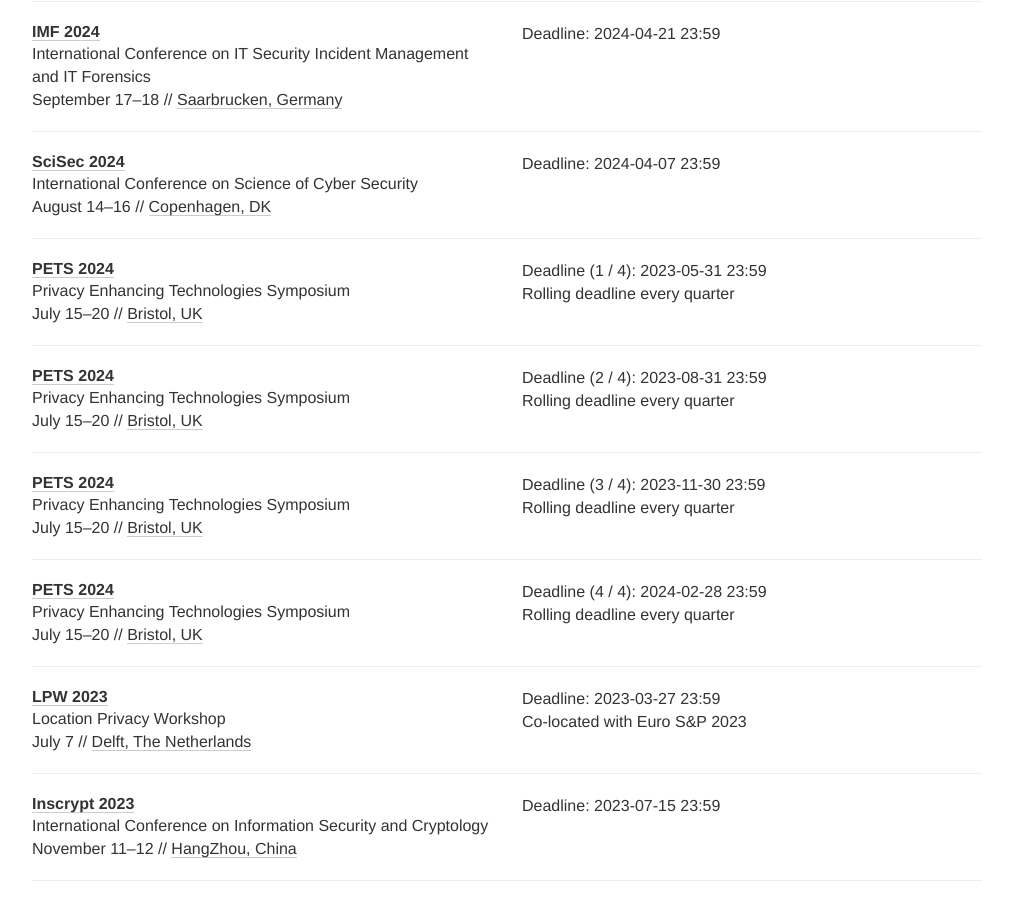
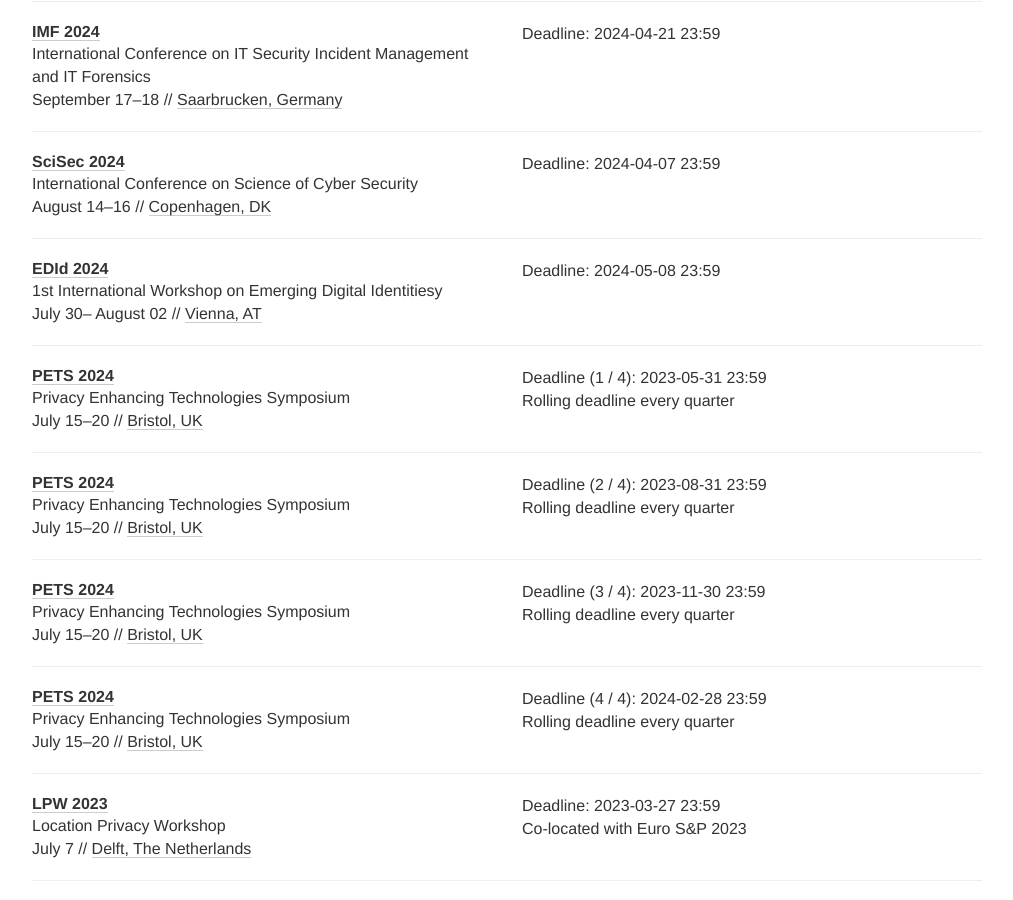
Before and after one commit to sec-deadlines/sec-deadlines.github.io, a Jekyll site: the page built from index.html, in a window 1280 px wide and 900 px high, scrolled down 3149 px. Shown: the whole window, without its empty margins (133-1146 px from the left). Built offline with Jekyll 4.4.1, drawn with Linux system fonts in a browser that asks for light colours; nearby versions of some CDN libraries; comment, search, counter and statistics services are not loaded.

Commit message:
[Add EDId Workshop]
add details for the EDId Workshop

```diff
--- a/_data/conferences.yml
+++ b/_data/conferences.yml
@@ -177,6 +177,15 @@
   date: August 14-16
   place: Copenhagen, DK
   tags: [SEC, CONF]
+
+- name: EDId
+  description: 1st International Workshop on Emerging Digital Identitiesy
+  year: 2024
+  link: https://www.ares-conference.eu/workshops/edid/
+  deadline: ["2024-05-08 23:59"]
+  date: July 30- August 02
+  place: Vienna, AT
+  tags: [SEC, PRIV, CRYPTO, SHOP]
 
 # Privacy
 
```
